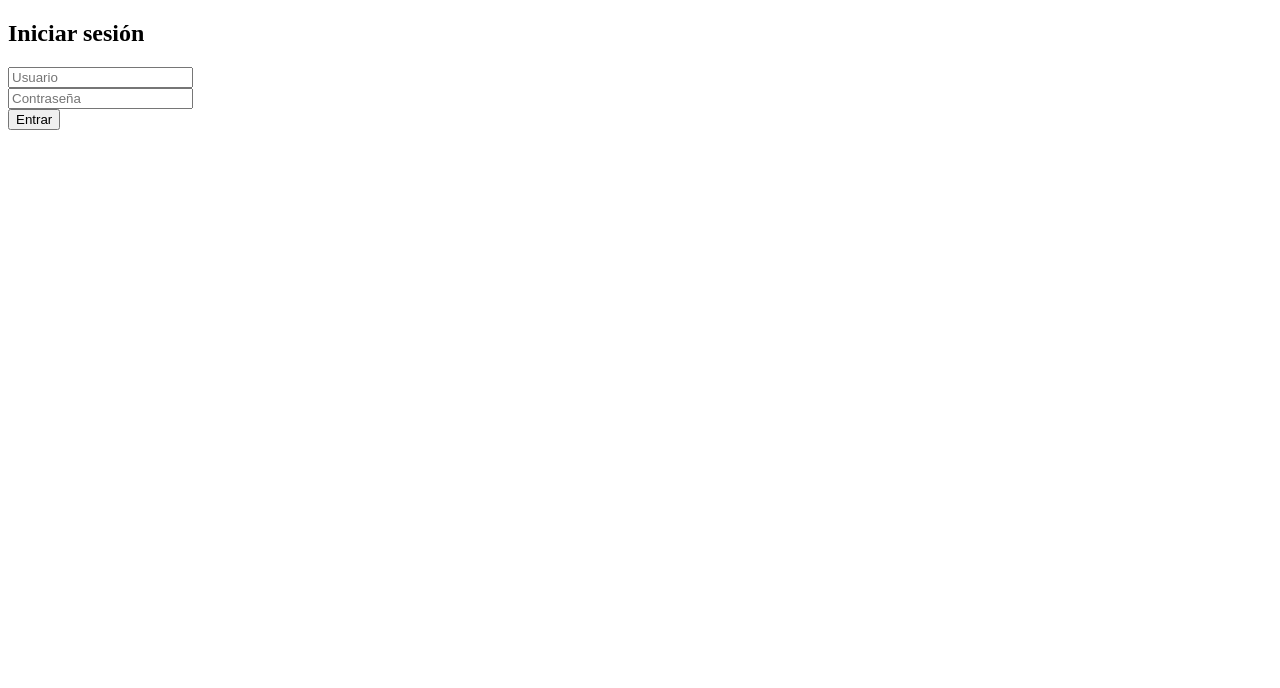
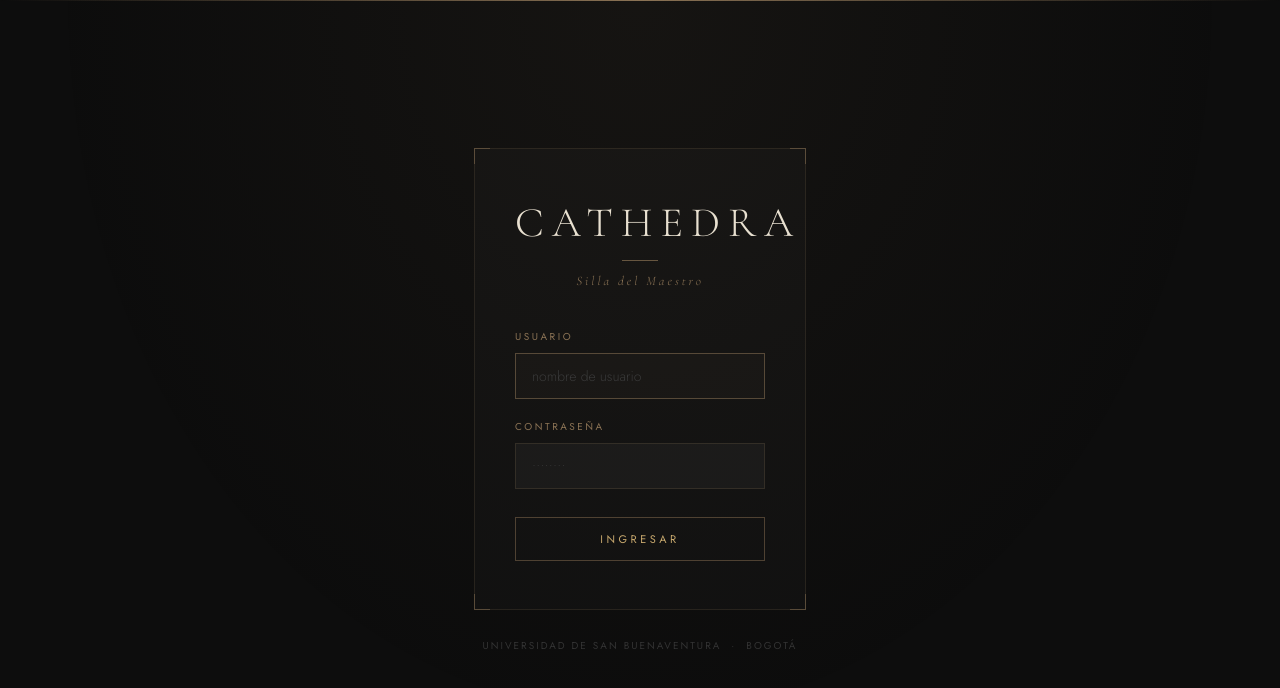
Before and after one commit to davidmalaver98/cathedra, a Django app: page /login/ in a window 1280 px wide. Shown: the top 688 px of the page. Run offline with Django 5.2, Linux system fonts and the light colour scheme.

Commit message:
Update login.html

```diff
--- a/cathedra_back/cathedra_back/usuarios/templates/login.html
+++ b/cathedra_back/cathedra_back/usuarios/templates/login.html
@@ -1,15 +1,198 @@
 <!DOCTYPE html>
-<html>
+<html lang="es">
+<head>
+  <meta charset="UTF-8">
+  <meta name="viewport" content="width=device-width, initial-scale=1.0">
+  <title>Cathedra — Ingresar</title>
+  <link href="https://fonts.googleapis.com/css2?family=Cormorant+Garamond:ital,wght@0,300;0,400;0,600;1,300&family=Jost:wght@300;400;500&display=swap" rel="stylesheet">
+  <style>
+    *, *::before, *::after { margin: 0; padding: 0; box-sizing: border-box; }
+
+    body {
+      background: #0d0d0d;
+      font-family: 'Jost', sans-serif;
+      min-height: 100vh;
+      display: flex;
+      align-items: center;
+      justify-content: center;
+      overflow: hidden;
+    }
+
+    body::before {
+      content: '';
+      position: fixed;
+      inset: 0;
+      background: radial-gradient(ellipse at 50% 0%, rgba(139,115,85,0.07) 0%, transparent 65%);
+      pointer-events: none;
+    }
+
+    .top-line {
+      position: fixed;
+      top: 0; left: 0; right: 0;
+      height: 1px;
+      background: linear-gradient(90deg, transparent, #8b7355, transparent);
+    }
+
+    .container {
+      width: 100%;
+      max-width: 380px;
+      padding: 24px;
+      position: relative;
+      animation: fadeUp 0.8s ease both;
+    }
+
+    @keyframes fadeUp {
+      from { opacity: 0; transform: translateY(20px); }
+      to   { opacity: 1; transform: translateY(0); }
+    }
+
+    .card {
+      background: rgba(255,255,255,0.02);
+      border: 1px solid rgba(139,115,85,0.18);
+      padding: 48px 40px;
+      position: relative;
+    }
+
+    .corner { position: absolute; width: 16px; height: 16px; opacity: 0.5; }
+    .corner.tl { top: -1px; left: -1px; border-top: 1px solid #8b7355; border-left: 1px solid #8b7355; }
+    .corner.tr { top: -1px; right: -1px; border-top: 1px solid #8b7355; border-right: 1px solid #8b7355; }
+    .corner.bl { bottom: -1px; left: -1px; border-bottom: 1px solid #8b7355; border-left: 1px solid #8b7355; }
+    .corner.br { bottom: -1px; right: -1px; border-bottom: 1px solid #8b7355; border-right: 1px solid #8b7355; }
+
+    .logo { text-align: center; margin-bottom: 40px; }
+
+    .logo-title {
+      font-family: 'Cormorant Garamond', serif;
+      font-size: 42px;
+      font-weight: 300;
+      color: #e8e0d0;
+      letter-spacing: 8px;
+      text-transform: uppercase;
+    }
+
+    .logo-divider {
+      width: 36px;
+      height: 1px;
+      background: #8b7355;
+      margin: 12px auto;
+      opacity: 0.7;
+    }
+
+    .logo-subtitle {
+      font-family: 'Cormorant Garamond', serif;
+      font-style: italic;
+      font-size: 13px;
+      color: #8b7355;
+      letter-spacing: 3px;
+    }
+
+    .field-group { margin-bottom: 20px; }
+
+    .field-label {
+      display: block;
+      font-size: 10px;
+      letter-spacing: 2.5px;
+      text-transform: uppercase;
+      color: #8b7355;
+      margin-bottom: 9px;
+      font-weight: 400;
+    }
+
+    .field-input {
+      width: 100%;
+      background: rgba(255,255,255,0.03);
+      border: 1px solid rgba(139,115,85,0.22);
+      color: #c8bfaf;
+      padding: 12px 16px;
+      font-family: 'Jost', sans-serif;
+      font-size: 14px;
+      font-weight: 300;
+      outline: none;
+      transition: border-color 0.3s, background 0.3s;
+      border-radius: 0;
+      -webkit-appearance: none;
+    }
+
+    .field-input::placeholder { color: #3a3a3a; }
+    .field-input:focus {
+      border-color: rgba(139,115,85,0.55);
+      background: rgba(139,115,85,0.04);
+    }
+
+    .error-msg {
+      background: rgba(180,60,40,0.1);
+      border: 1px solid rgba(180,60,40,0.3);
+      color: #c97060;
+      font-size: 12px;
+      font-weight: 300;
+      letter-spacing: 0.5px;
+      padding: 10px 14px;
+      margin-bottom: 20px;
+      text-align: center;
+    }
+
+    .submit-btn {
+      width: 100%;
+      background: transparent;
+      border: 1px solid rgba(139,115,85,0.5);
+      color: #c8a96e;
+      padding: 13px;
+      font-family: 'Jost', sans-serif;
+      font-size: 11px;
+      letter-spacing: 3.5px;
+      text-transform: uppercase;
+      cursor: pointer;
+      margin-top: 8px;
+      transition: all 0.3s;
+      border-radius: 0;
+    }
+
+    .submit-btn:hover {
+      background: rgba(139,115,85,0.1);
+      border-color: rgba(139,115,85,0.8);
+      color: #dfc080;
+    }
+
+    .footer-text {
+      text-align: center;
+      margin-top: 28px;
+      font-size: 10px;
+      letter-spacing: 2px;
+      text-transform: uppercase;
+      color: #333;
+    }
+  </style>
+</head>
 <body>
-  <h2>Iniciar sesión</h2>
-  {% if error %}
-    <p style="color:red">{{ error }}</p>
-  {% endif %}
-  <form method="post">
-    {% csrf_token %}
-    <input type="text" name="username" placeholder="Usuario" required><br>
-    <input type="password" name="password" placeholder="Contraseña" required><br>
-    <button type="submit">Entrar</button>
-  </form>
+  <div class="top-line"></div>
+  <div class="container">
+    <div class="card">
+      <div class="corner tl"></div>
+      <div class="corner tr"></div>
+      <div class="corner bl"></div>
+      <div class="corner br"></div>
+      <div class="logo">
+        <div class="logo-title">Cathedra</div>
+        <div class="logo-divider"></div>
+        <div class="logo-subtitle">Silla del Maestro</div>
+      </div>
+      {% if error %}
+        <div class="error-msg">{{ error }}</div>
+      {% endif %}
+      <form method="post">
+        {% csrf_token %}
+        <div class="field-group">
+          <label class="field-label" for="username">Usuario</label>
+          <input class="field-input" type="text" id="username" name="username" placeholder="nombre de usuario" required autofocus>
+        </div>
+        <div class="field-group">
+          <label class="field-label" for="password">Contraseña</label>
+          <input class="field-input" type="password" id="password" name="password" placeholder="••••••••" required>
+        </div>
+        <button class="submit-btn" type="submit">Ingresar</button>
+      </form>
+    </div>
+    <div class="footer-text">Universidad de San Buenaventura &nbsp;·&nbsp; Bogotá</div>
+  </div>
 </body>
 </html>
```
